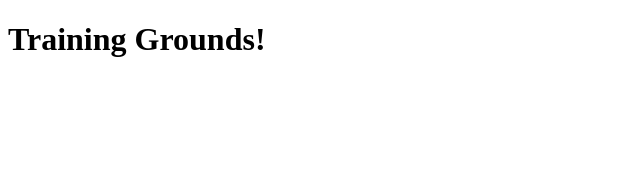
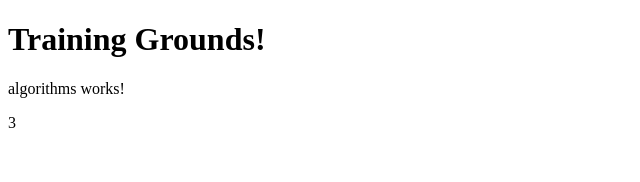
Before and after one commit to firzen92/daily-ng, an Angular app in the folder ng-ground/: page /algorithms in a window 1280 px wide. Before the commit this address led to /. Shown: the top 182 px of the page, without its empty margins (0-640 px from the left). Built offline with nearby package versions, Linux system fonts and the light colour scheme.

Commit message:
algo - 1
Find the smallest positive number missing from an unsorted Array

```diff
--- a/ng-ground/src/app/app-routing.module.ts
+++ b/ng-ground/src/app/app-routing.module.ts
@@ -1,8 +1,11 @@
 import { NgModule } from '@angular/core';
 import { Routes, RouterModule } from '@angular/router';
+import { AlgorithmsComponent } from './components/algorithms/algorithms.component';
 
 
-const routes: Routes = [];
+const routes: Routes = [
+  { path: 'algorithms', component: AlgorithmsComponent}
+];
 
 @NgModule({
   imports: [RouterModule.forRoot(routes)],
--- a/ng-ground/src/app/app.module.ts
+++ b/ng-ground/src/app/app.module.ts
@@ -3,10 +3,12 @@ import { NgModule } from '@angular/core';
 
 import { AppRoutingModule } from './app-routing.module';
 import { AppComponent } from './app.component';
+import { AlgorithmsComponent } from './components/algorithms/algorithms.component';
 
 @NgModule({
   declarations: [
-    AppComponent
+    AppComponent,
+    AlgorithmsComponent
   ],
   imports: [
     BrowserModule,
--- /dev/null
+++ b/ng-ground/src/app/components/algorithms/algorithms.component.html
@@ -0,0 +1,5 @@
+<p>algorithms works!</p>
+
+<div>
+  {{answer}}
+</div>
--- /dev/null
+++ b/ng-ground/src/app/components/algorithms/algorithms.component.ts
@@ -0,0 +1,43 @@
+import { Component, OnInit } from '@angular/core';
+
+@Component({
+  selector: 'app-algorithms',
+  templateUrl: './algorithms.component.html',
+  styleUrls: ['./algorithms.component.scss']
+})
+export class AlgorithmsComponent implements OnInit {
+
+  answer: number;
+
+  constructor() { }
+
+  ngOnInit(): void {
+    this.answer = this.getAns([1,2,-3,4,4,5,5,5,5]);
+  }
+
+  // Find the smallest positive number missing from an unsorted Array
+  getAns(A) {
+
+    let tempArr = new Array(A.length);
+
+    let n = A.length;
+
+    for(let i=0; i<A.length; i++) {
+      if(A[i] > 0 && A[i] < n) {
+        tempArr[A[i]] = true;
+      }
+    }
+
+    for(let i=0; i<tempArr.length; i++) {
+      if(!tempArr[i+1]) {
+        return i+1;
+      }
+    }
+
+    return n+1;
+
+
+
+  }
+
+}
```
Also changed, not shown: ng-ground/src/app/components/algorithms/algorithms.component.scss (added).
